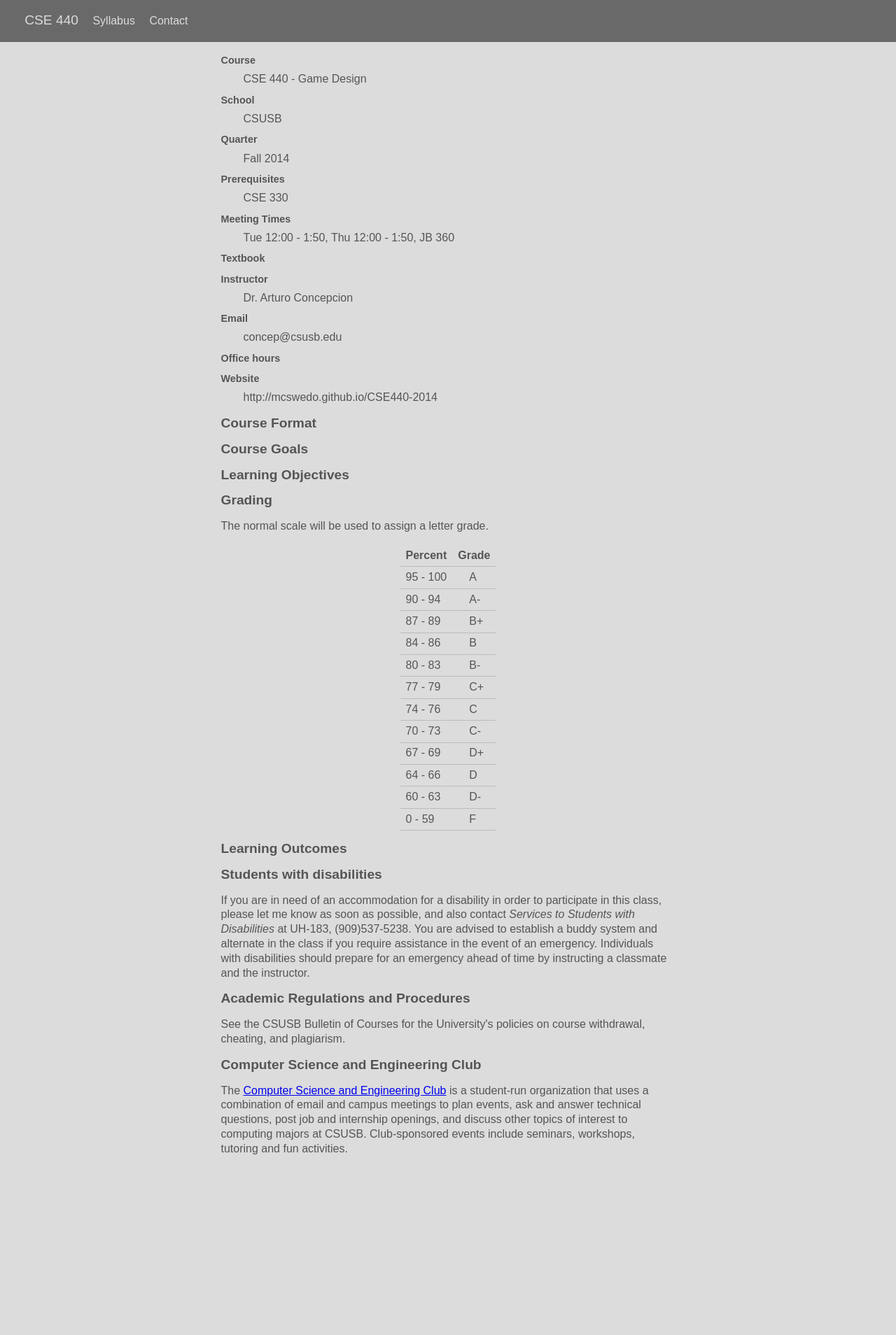
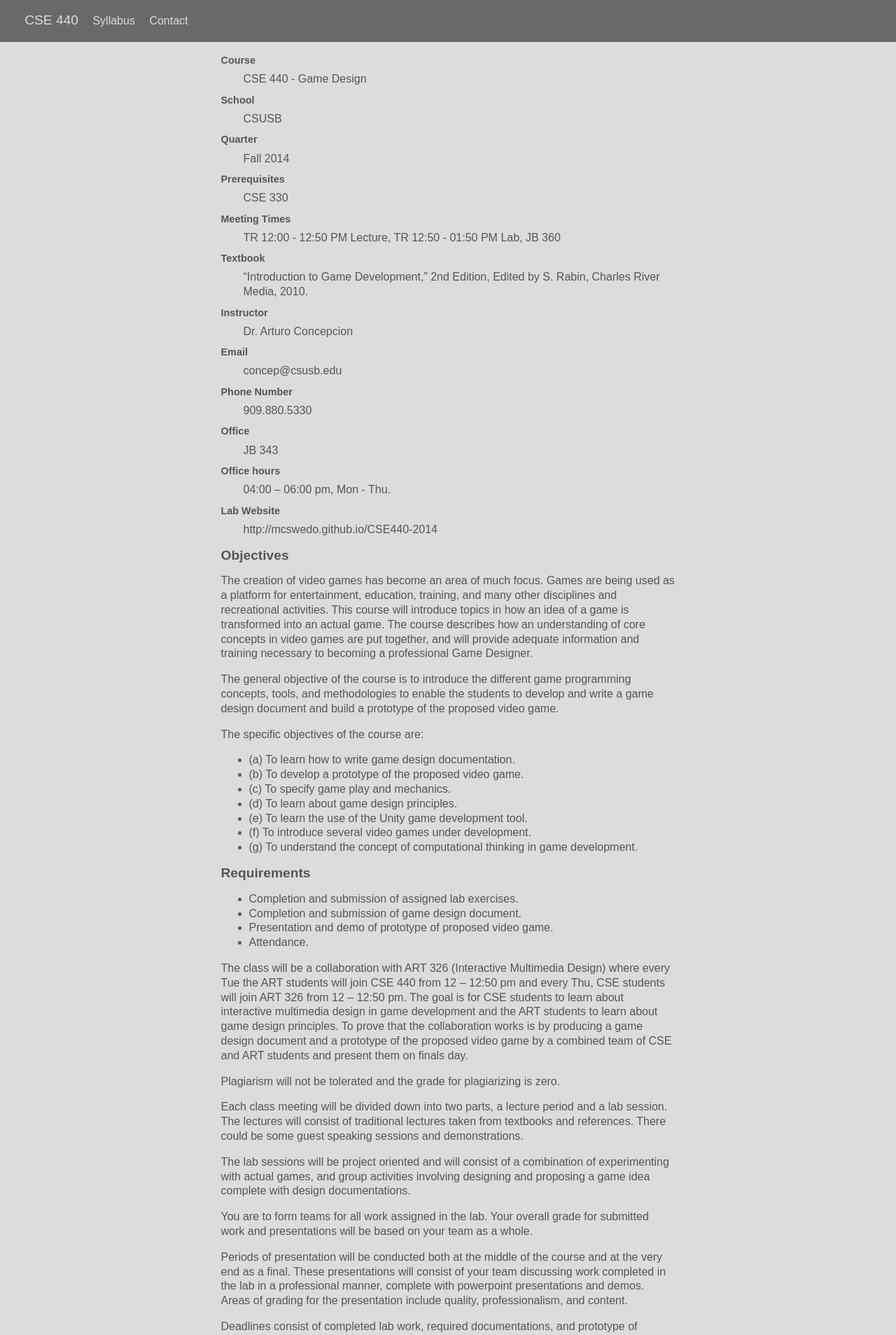
Before and after one commit to mcswedo/CSE440-2014, a Jekyll site: the page built from syllabus.html, in a window 1280 px wide. Shown: the top 1908 px of the page at 70% size. Built offline with Jekyll 4.4.1, drawn with Linux system fonts in a browser that asks for light colours; before the commit the page ends 1700 px from its top, so only the background shows below that; some of the changed text lies outside the part shown.

Commit message:
Updated Syllabus and Contact pages.

```diff
--- a/syllabus.html
+++ b/syllabus.html
@@ -45,6 +45,15 @@
 .letter-grades td:first-child {
   padding-left: 0.5em;
 }
+
+.course-outline {
+  margin: auto;
+}
+
+.course-outline td {
+  padding-left: 1.5em;
+}
+
 </style>
 
 <dl>
@@ -52,24 +61,111 @@
   <dt>School</dt>          <dd>CSUSB</dd>
   <dt>Quarter</dt>         <dd>Fall 2014</dd>
   <dt>Prerequisites</dt>   <dd>CSE 330</dd>
-  <dt>Meeting Times</dt>   <dd>Tue 12:00 - 1:50, Thu 12:00 - 1:50, JB 360 </dd>
-  <dt>Textbook</dt>        <dd></dd>
+  <dt>Meeting Times</dt>   <dd>TR 12:00 - 12:50 PM Lecture, TR 12:50 - 01:50 PM Lab, JB 360 </dd>
+  <dt>Textbook</dt>        <dd>“Introduction to Game Development,” 2nd Edition, Edited by S. Rabin, Charles River Media, 2010.</dd>
   <dt>Instructor</dt>      <dd>Dr. Arturo Concepcion</dd>
   <dt>Email</dt>           <dd>concep@csusb.edu</dd>
-  <dt>Office hours</dt>    <dd></dd>
-  <dt>Website</dt>         <dd>http://mcswedo.github.io/CSE440-2014</dd>
+  <dt>Phone Number</dt>    <dd>909.880.5330</dd>
+  <dt>Office</dt>          <dd>JB 343</dd>
+  <dt>Office hours</dt>    <dd>04:00 – 06:00 pm, Mon - Thu.</dd>
+  <dt>Lab Website</dt>     <dd>http://mcswedo.github.io/CSE440-2014</dd>
 </dl>
 
-<h2>Course Format</h2>
+<h2>Objectives</h2>
 
-<h2>Course Goals</h2>
+<p>
+The creation of video games has become an area of much focus. Games are being used as a platform for entertainment, education, training, and many other disciplines and recreational activities. This course will introduce topics in how an idea of a game is transformed into an actual game. The course describes how an understanding of core concepts in video games are put together, and will provide adequate information and training necessary to becoming a professional Game Designer.
+</p>
 
-<h2>Learning Objectives</h2>
+<p>
+The general objective of the course is to introduce the different game programming concepts, tools, and methodologies to enable the students to develop and write a game design document and build a prototype of the proposed video game.
+</p>
+
+<p>
+The specific objectives of the course are:
+</p>
+
+<ul>
+<li>
+(a) To learn how to write game design documentation.
+</li>
+<li>
+(b) To develop a prototype of the proposed video game.
+</li>
+<li>
+(c) To specify game play and mechanics.
+</li>
+<li>
+(d) To learn about game design principles.
+</li>
+<li>
+(e) To learn the use of the Unity game development tool.
+</li>
+<li>
+(f) To introduce several video games under development.
+</li>
+<li>
+(g) To understand the concept of computational thinking in game development.
+</li>
+</ul>
+
+<h2>Requirements</h2>
+
+<ul>
+<li>
+Completion and submission of assigned lab exercises.
+</li>
+
+<li>
+Completion and submission of game design document.
+</li>
+
+<li>
+Presentation and demo of prototype of proposed video game.
+</li>
+
+<li>
+Attendance.
+</li>
+</ul>
+
+<p>
+The class will be a collaboration with ART 326 (Interactive Multimedia Design) where every
+Tue the ART students will join CSE 440 from 12 – 12:50 pm and every Thu, CSE students will join ART 326 from 12 – 12:50 pm. The goal is for CSE students to learn about interactive multimedia design in game development and the ART students to learn about game design principles. To prove that the collaboration works is by producing a game design document and a prototype of the proposed video game by a combined team of CSE and ART students and present them on finals day.
+</p>
+<p>
+Plagiarism will not be tolerated and the grade for plagiarizing is zero.
+</p>
+<p>
+Each class meeting will be divided down into two parts, a lecture period and a lab session. The lectures will consist of traditional lectures taken from textbooks and references. There could be some guest speaking sessions and demonstrations.
+</p>
+<p>
+The lab sessions will be project oriented and will consist of a combination of experimenting with actual games, and group activities involving designing and proposing a game idea complete with design documentations.
+</p>
+<p>
+You are to form teams for all work assigned in the lab. Your overall grade for submitted work and presentations will be based on your team as a whole.
+</p>
+<p>
+Periods of presentation will be conducted both at the middle of the course and at the very end as a final. These presentations will consist of your team discussing work completed in the lab in a professional manner, complete with powerpoint presentations and demos. Areas of grading for the presentation include quality, professionalism, and content.
+</p>
+<p>
+Deadlines consist of completed lab work, required documentations, and prototype of proposed video game. As there are designated due dates, late work will incur a penalty of 10% per school day late.
+</p>
+<p>
+If you are in need of an accommodation for a disability in order to participate in this class, please contact Services to Students with Disabilities at UH-183, 909.537.5238.
+</p>
 
 <h2>Grading</h2>
 
 <p>
-The normal scale will be used to assign a letter grade.
+The following is the formula to be used in computing your final average in the course:
+</p>
+<p>
+<i>FA = 0.30 Prototype  +  0.30 GameDesignDocument+  0.35 LabWork  +  0.05 Attendance</i>
+</p>
+
+<p>
+where  FA = final average.
 </p>
 
 <table class="letter-grades">
@@ -80,46 +176,89 @@
     </tr>
   </thead>
   <tbody>
-    <tr><td>95 - 100</td><td>A</td></tr>
-    <tr><td>90 -  94</td><td>A-</td></tr>
-    <tr><td>87 -  89</td><td>B+</td></tr>
-    <tr><td>84 -  86</td><td>B</td></tr>
-    <tr><td>80 -  83</td><td>B-</td></tr>
-    <tr><td>77 -  79</td><td>C+</td></tr>
-    <tr><td>74 -  76</td><td>C</td></tr>
-    <tr><td>70 -  73</td><td>C-</td></tr>
-    <tr><td>67 -  69</td><td>D+</td></tr>
-    <tr><td>64 -  66</td><td>D</td></tr>
-    <tr><td>60 -  63</td><td>D-</td></tr>
-    <tr><td> 0 -  59</td><td>F</td></tr>
+    <tr><td>94 - 100</td><td>A</td></tr>
+    <tr><td>90 -  93.9</td><td>A-</td></tr>
+    <tr><td>87 -  89.9</td><td>B+</td></tr>
+    <tr><td>84 -  86.9</td><td>B</td></tr>
+    <tr><td>80 -  83.9</td><td>B-</td></tr>
+    <tr><td>77 -  79.9</td><td>C+</td></tr>
+    <tr><td>74 -  76.9</td><td>C</td></tr>
+    <tr><td>70 -  73.9</td><td>C-</td></tr>
+    <tr><td>67 -  69.9</td><td>D+</td></tr>
+    <tr><td>64 -  66.9</td><td>D</td></tr>
+    <tr><td>60 -  63.9</td><td>D-</td></tr>
+    <tr><td> 0 -  59.9</td><td>F</td></tr>
   </tbody>
 </table>
 
-<h2>Learning Outcomes</h2>
+<h2>Course Outline / Schedule</h2>
 
-<h2>Students with disabilities</h2>
-
-<p>
-If you are in need of an accommodation for a disability in order to participate in this class,
-please let me know as soon as possible, and also contact
-<em>Services to Students with Disabilities</em> at UH-183, (909)537-5238.
-You are advised to establish a buddy system and alternate in the class
-if you require assistance in the event of an emergency. Individuals with disabilities should
-prepare for an emergency ahead of time by instructing a classmate and the instructor.
-</p>
-
-<h2>Academic Regulations and Procedures</h2>
-
-<p>
-See the CSUSB Bulletin of Courses for the University's policies on course withdrawal, cheating,
-and plagiarism.
-</p>
-
-<h2>Computer Science and Engineering Club</h2>
-
-<p>
-The <a href="http://cse-club.com/">Computer Science and Engineering Club</a> is a student-run organization that uses a
-combination of email and campus meetings to plan events, ask and answer technical questions,
-post job and internship openings, and discuss other topics of interest to computing majors at
-CSUSB. Club-sponsored events include seminars, workshops, tutoring and fun activities.
-</p>
+<table class="course-outline">
+  <thead>
+    <tr>
+      <th>Week</th>
+      <th>Topics</th>
+      <th>Requirements</th>
+    </tr>
+  </thead>
+  <tbody>
+    <tr>
+      <td>25 Sep</td>
+      <td><em>Lecture</em>: History of Video Games | <em>Lab</em>: Introduction to GitHub and Unity</td>
+      <td>Read Chapter 1.1</td>
+    </tr>
+    <tr>
+      <td>30 Sep, 02 Oct</td>
+      <td><em>Lecture</em>: Art Asset Creation Overview, Interactive Multimedia Design | <em>Lab</em>: Introduction to GitHub and Unity, Unity tutorials and exercises</td>
+      <td>Read Chapters 6.1 – 6.7, Unity exercises</td>
+    </tr>
+    <tr>
+      <td>07 Oct, 09 Oct</td>
+      <td><em>Lecture</em>: Studying Games from an Academic Perspective, Interactive Multimedia Design | <em>Lab</em>: Unity tutorials and exercises</td>
+      <td>Read Chapter 1.3, Unity exercises</td>
+    </tr>
+    <tr>
+      <td>14 Oct, 16 Oct</td>
+      <td><em>Lecture</em>: Game Design, Interactive Multimedia Design | <em>Lab</em>: Unity tutorials and exercises</td>
+      <td>Read Chapters 2.1 and 2.2, Unity exercises</td>
+    </tr>
+    <tr>
+      <td>21 Oct, 23 Oct</td>
+      <td><em>Lecture</em>: Game Design (continuation), Interactive Multimedia Design | <em>Lab</em>: “Hello World”, Input and Movement, Textures and Assets</td>
+      <td>Read Chapters 2.1 and 2.2, Unity exercises</td>
+    </tr>
+    <tr>
+      <td>28 Oct, 30 Oct</td>
+      <td><em>Lecture</em>: Influence of AI and Audio in Game Design, Interactive Multimedia Design | <em>Lab</em>: Creating a Game World</td>
+      <td>Read Chapters 5.3, 5.5, and 6.8, Present game concept of proposed game, Unity exercises</td>
+    </tr>
+    <tr>
+      <td>04 Nov, 06 Nov</td>
+      <td><em>Lecture</em>: Production and Teams, Interactive Multimedia Design | <em>Lab</em>: Physics, Collisions, Triggers</td>
+      <td>Read Chapters 3.1 and 7.1, Unity exercises</td>
+    </tr>
+    <tr>
+      <td>13 Nov</td>
+      <td><em>Lecture</em>: Interactive Multimedia Design | <em>Lab</em>: Audio and GUI</td>
+      <td>Unity exercises</td>
+    </tr>
+    <tr>
+      <td>18 Nov, 20 Nov</td>
+      <td><em>Lecture</em>: Collaboration on Proposed Game | <em>Lab</em>: Develop Prototype of Proposed Game</td>
+      <td>Show Week's Progress on Proposed Game</td>
+    </tr>
+    <tr>
+      <td>25 Nov</td>
+      <td><em>Lecture</em>: Collaboration on Proposed Game | <em>Lab</em>: Develop Prototype of Proposed Game</td>
+      <td>Show Week's Progress on Proposed Game</td>
+    </tr>
+    <tr>
+      <td>02 Dec, 04 Dec</td>
+      <td><em>Lecture</em>: Collaboration on Proposed Game | <em>Lab</em>: Develop Prototype of Proposed Game</td>
+      <td>Show Week's Progress on Proposed Game</td>
+    </tr>
+    <tr>
+      <td>09 Dec</td>
+      <td>Finals Day (12:00 - 01:50 PM)</td>
+      <td>Demo of Game Prototype</td>
+    </tr>
```
Also changed, not shown: contact.html (+4 -3 lines).
